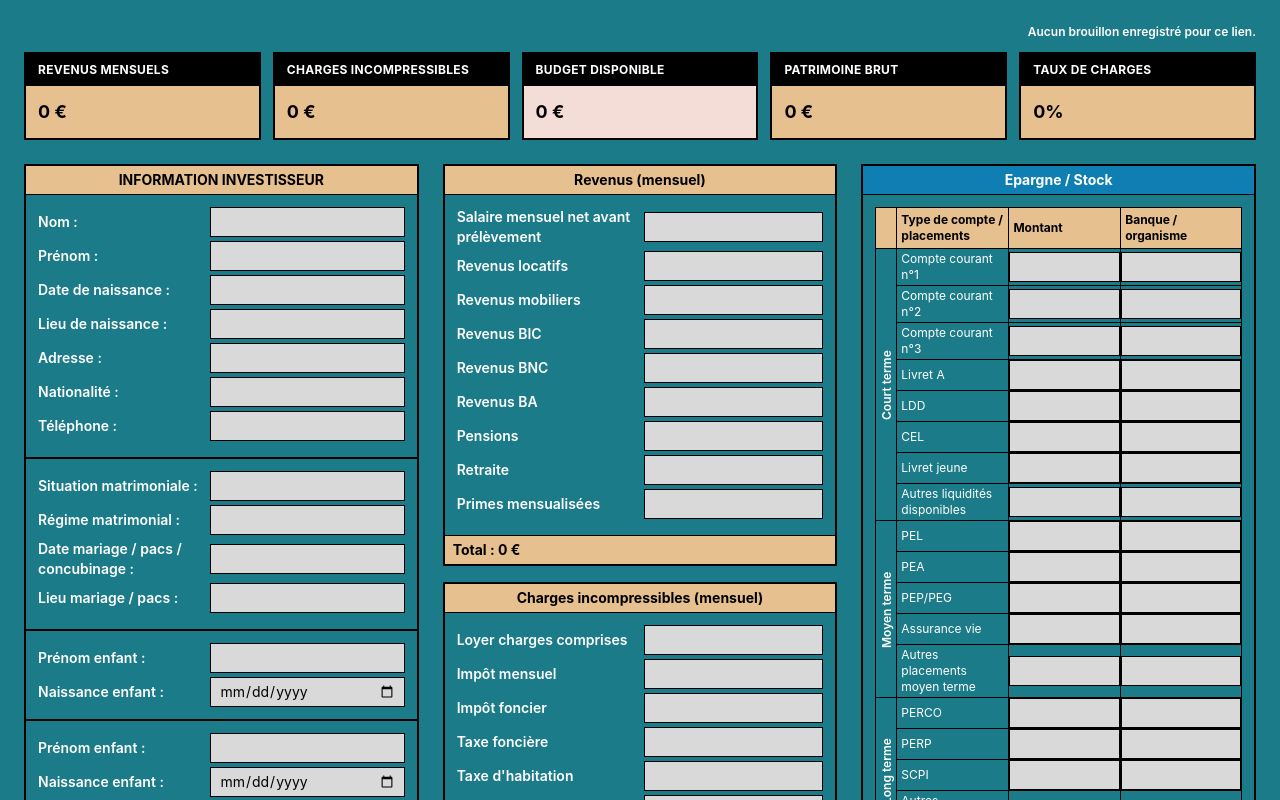
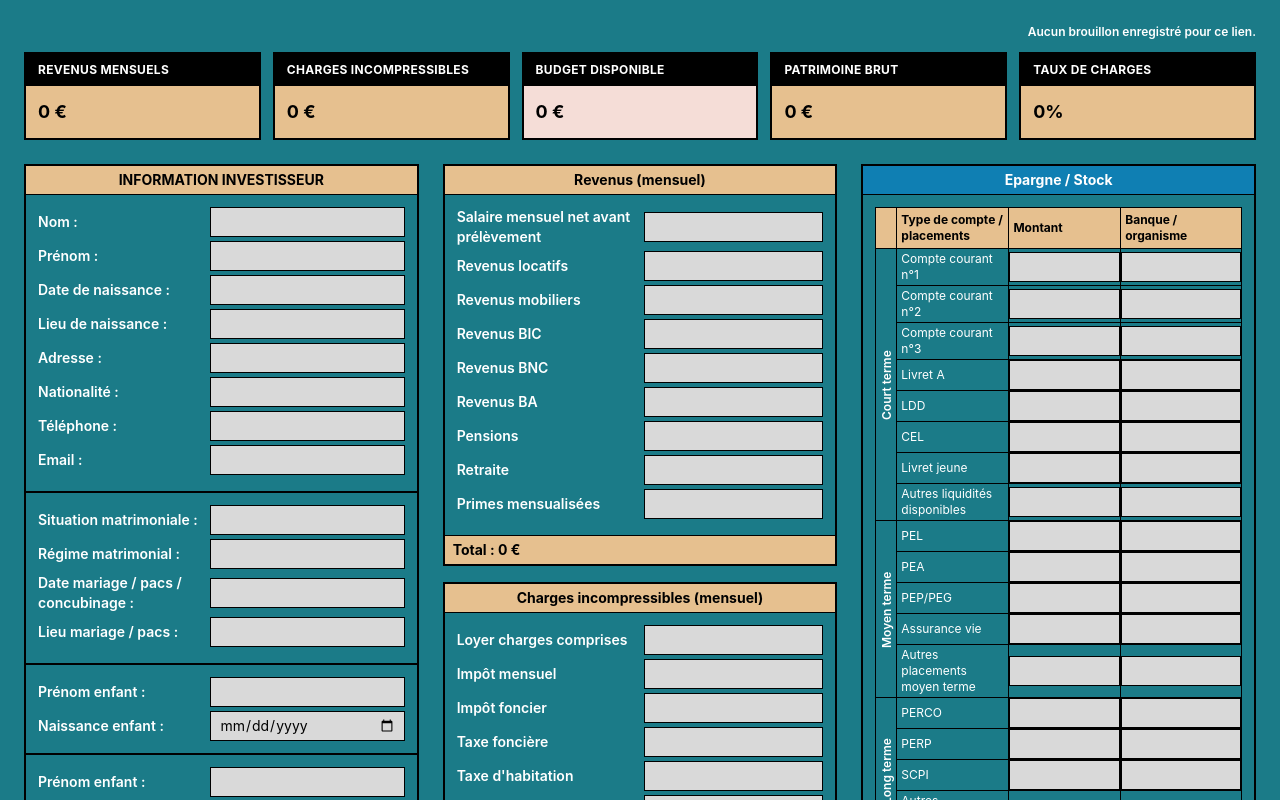
Before and after one commit to Patrimoine-sur-mesure/bilan-patrimonial, a React (Vite) app: page / in a window 1280 px wide. Shown: the top 800 px of the page. Built offline with nearby package versions, Linux system fonts and the light colour scheme; no server answers; the database is empty.

Commit message:
Ajout Email

```diff
--- a/src/FormulaireBudgetPatrimonial.jsx
+++ b/src/FormulaireBudgetPatrimonial.jsx
@@ -20,6 +20,7 @@ export default function FormulaireBudgetPatrimonial() {
     "Adresse",
     "Nationalité",
     "Téléphone",
+	"Email",
   ];
 
   const investorFamilyFields = [
```
